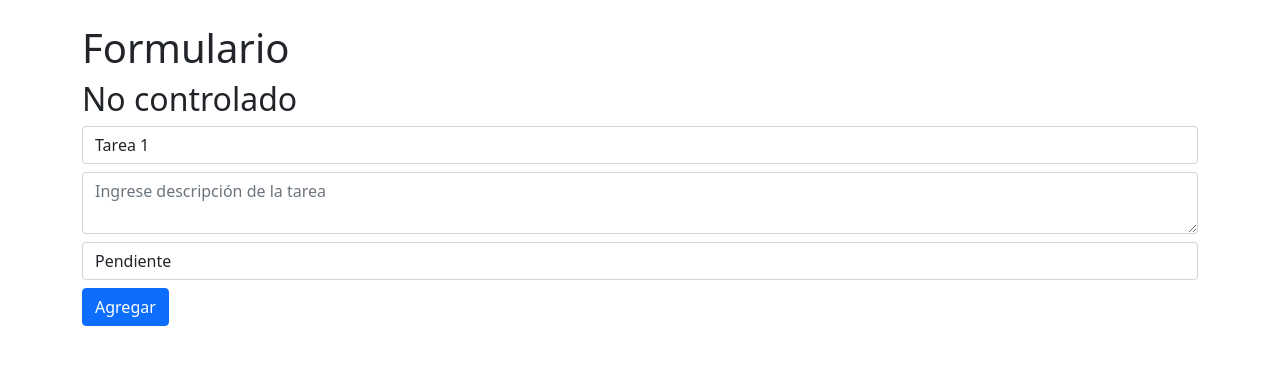
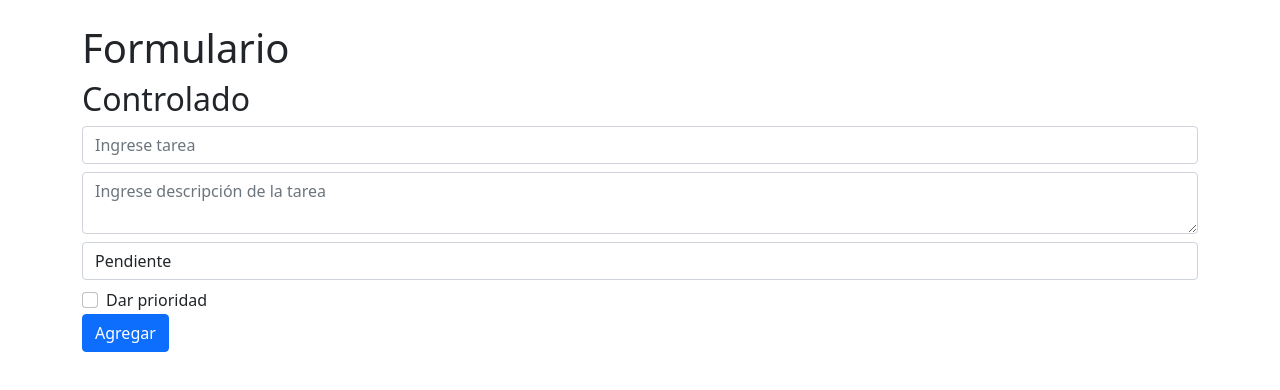
Before and after one commit to luiscarreradev/lista-de-tareas, a React (Create React App) app: page / in a window 1280 px wide. Shown: the top 390 px of the page. Built offline with nearby package versions, Linux system fonts and the light colour scheme.

Commit message:
Terminando la clase 2

```diff
--- a/src/App.jsx
+++ b/src/App.jsx
@@ -1,12 +1,11 @@
-import React, { useRef } from 'react'
-import FormNoControlado from './components/FormNoControlado'
+import Formulario from "./components/Formulario"
 
 const App = () => {
 
   return (
     <div className='container pt-4'>
       <h1>Formulario</h1>
-      <FormNoControlado />
+      <Formulario />
     </div>
   )
 }
--- /dev/null
+++ b/src/components/Formulario.jsx
@@ -0,0 +1,103 @@
+import React, { useState } from "react";
+
+const Formulario = () => {
+  const [tarea, setTarea] = useState({
+    todoName: "",
+    todoDescription: "",
+    todoEstado: "pendiente",
+    todoCheckbox: false,
+  });
+
+  const [error, setError] = useState(false);
+
+  const handleSubmit = (e) => {
+    e.preventDefault();
+
+    const { todoDescription, todoName, todoCheckbox } = tarea;
+
+    if (!todoDescription.trim() || !todoName.trim() || todoCheckbox === false) {
+        setError(true);
+        return;
+    }
+
+    setError(false);
+
+    setTarea({
+      todoName: "",
+      todoDescription: "",
+      todoEstado: "pendiente",
+      todoCheckbox: false,
+    });
+
+    console.log("Bien ahi");
+  };
+
+  const handleChange = (e) => {
+
+    const { name, value, checked, type } = e.target;
+
+    setTarea({
+      ...tarea,
+      [name]: type === "checkbox" ? checked : value,
+    });
+  };
+
+  const HayError = () => (
+    <div className="alert alert-danger">Campos obligatorios perro!!</div>
+  )
+
+  return (
+    <>
+        {
+            error ? <HayError /> : null
+        }
+      <h2>Controlado</h2>
+      <form onSubmit={handleSubmit}>
+        <input
+          type="text"
+          placeholder="Ingrese tarea"
+          name="todoName"
+          className="form-control mb-2"
+          onChange={handleChange}
+          value={tarea.todoName}
+        />
+        <textarea
+          name="todoDescription"
+          className="form-control mb-2"
+          placeholder="Ingrese descripción de la tarea"
+          onChange={handleChange}
+          value={tarea.todoDescription}
+        />
+        <select
+          name="todoEstado"
+          className="form-control mb-2"
+          onChange={handleChange}
+          value={tarea.todoEstado}
+        >
+          <option value="pendiente">Pendiente</option>
+          <option value="completada">Completada</option>
+        </select>
+
+        <div className="form-check">
+          <input
+            name="todoCheckbox"
+            className="form-check-input"
+            onChange={handleChange}
+            type="checkbox"
+            checked={tarea.todoCheckbox}
+            id="flexCheckDefault"
+          />
+          <label className="form-check-label" htmlFor="flexCheckDefault">
+            Dar prioridad
+          </label>
+        </div>
+
+        <button type="submit" className="btn btn-primary">
+          Agregar
+        </button>
+      </form>
+    </>
+  );
+};
+
+export default Formulario;
```
